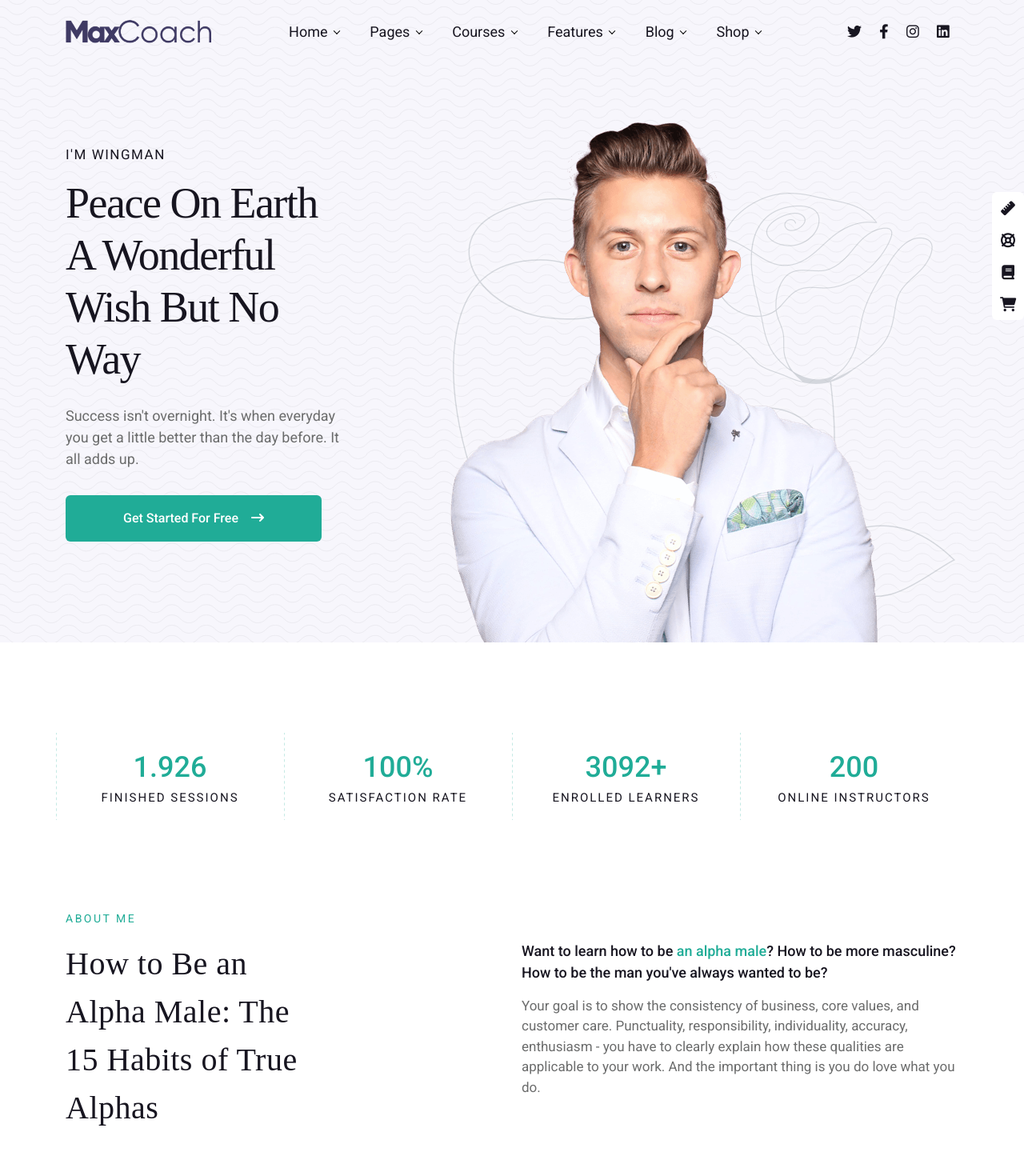
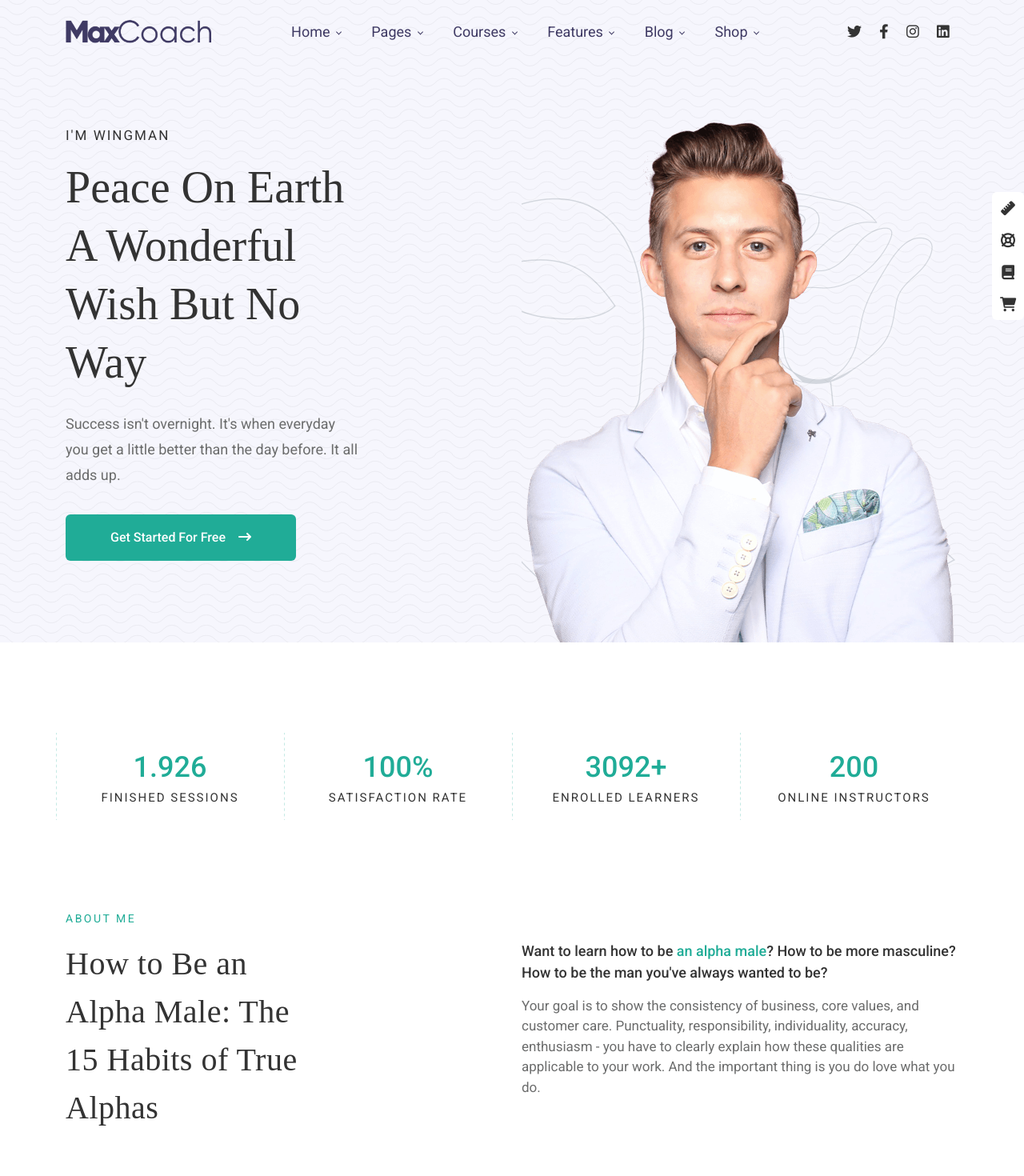
Before and after one commit to Salvatore-Gianfrancesco/proj-html-vuejs, a Vue app: page / in a window 1280 px wide. Shown: the top 1470 px of the page at 80% size. Built offline with nearby package versions, Linux system fonts and the light colour scheme.

Commit message:
refactoring header style

```diff
--- a/src/App.vue
+++ b/src/App.vue
@@ -16,7 +16,9 @@ export default {
 </script>
 
 <template>
+  <!-- footer arrow destination -->
   <a name="go_up"></a>
+
   <!-- AppHeader -->
   <AppHeader />
 
--- a/src/assets/scss/partials/_variables.scss
+++ b/src/assets/scss/partials/_variables.scss
@@ -4,7 +4,14 @@ $mt-silver-sand: #bbbcbd;
 $mt-mountain-meadow: #20ac97;
 $mt-corduroy: #6b6c6c;
 
-$bg-header: #f7f6fc;
+$mt-primary: #20ac97;
+$mt-secondary: #3F3A64;
+$mt-light: #ffffff;
+$mt-dark: #333333;
+$mt-gray: #6b6c6c;
+$bg-header: #f6f6fd;
+
 $btn-hover: #3e3a65;
 
-$font-merriweather: "'Merriweather', serif";
+$font-merriweather: "Playfair Display', serif";
+$font-serif: "Playfair Display', serif";
--- a/src/assets/scss/style.scss
+++ b/src/assets/scss/style.scss
@@ -1,7 +1,7 @@
 @use '../../../node_modules/bootstrap/scss/bootstrap.scss';
 @use './partials/variables' as *;
 
-@import url('https://fonts.googleapis.com/css2?family=Merriweather&display=swap');
+@import url('https://fonts.googleapis.com/css2?family=Playfair+Display:wght@400;500;600;700;800;900&display=swap');
 @import url('https://fonts.googleapis.com/css2?family=Roboto:wght@400;500;700;900&display=swap');
 
 * {
@@ -11,7 +11,7 @@
 }
 
 body {
-  color: $mt-cinder;
+  color: $mt-dark;
   font-family: 'Roboto', sans-serif;
   font-size: 18px;
 }
@@ -19,3 +19,9 @@ body {
 img {
   max-width: 100%;
 }
+
+a,
+button,
+i {
+  transition: 0.3s;
+}
--- a/src/components/HeaderBottom.vue
+++ b/src/components/HeaderBottom.vue
@@ -7,9 +7,9 @@ export default {
 <template>
     <section class="header_bottom">
         <div class="container">
-            <div class="row align-items-center">
-                <div class="col-4">
-                    <div class="d-flex flex-column gap-3">
+            <div class="row row-cols-2 align-items-center">
+                <div class="col">
+                    <div class="text d-flex flex-column gap-3">
                         <!-- I'M WINGMAN -->
                         <div class="wingman text-uppercase">i'm wingman</div>
 
@@ -30,9 +30,9 @@ export default {
                     </div>
                 </div>
 
-                <div class="col-8">
+                <div class="col">
                     <!-- hero image -->
-                    <div class="shape d-flex justify-content-center">
+                    <div class="image d-flex justify-content-center">
                         <img src="../assets/img/home-movation-hero-image.png" alt="" class="mt-5 pt-5">
                     </div>
                 </div>
@@ -45,36 +45,41 @@ export default {
 @use '../assets/scss/partials/variables' as *;
 
 .header_bottom {
+    .text {
+        padding-right: 11rem;
+
         .wingman {
             font-size: 17px;
-        letter-spacing: 1.5px;
+            letter-spacing: 2px;
         }
 
         h1 {
-        font-family: $font-merriweather;
-        font-size: 54px;
-        letter-spacing: -1.5px;
+            font-family: $font-serif;
+            font-size: 56px;
+            line-height: 1.3;
         }
 
         p {
-        color: $mt-corduroy;
+            color: $mt-gray;
+            line-height: 1.8;
         }
 
         button {
-        width: 20rem;
-        background-color: $mt-mountain-meadow;
-        color: $mt-white;
+            width: 18rem;
+            background-color: $mt-primary;
+            color: $mt-light;
             font-weight: 500;
             padding: 1rem 0;
             transition: 0.3s;
 
             &:hover {
-            background-color: $btn-hover;
-            color: $mt-white;
+                background-color: $mt-secondary;
+                color: $mt-light;
+            }
         }
     }
 
-    .shape {
+    .image {
         height: 100%;
         width: 100%;
         background-image: url('../assets/img/home-movation-shape-face.png');
--- a/src/components/HeaderLinks.vue
+++ b/src/components/HeaderLinks.vue
@@ -24,16 +24,15 @@ export default {
 
 .header_links {
     a {
-        color: $mt-cinder;
+        color: $mt-secondary;
         text-decoration: none;
         padding: 0 1.2rem;
-        transition: 0.3s;
 
         .dropdown_icon {
-            width: 6px;
+            width: 5px;
             aspect-ratio: 1/1;
-            border-bottom: 1px solid black;
-            border-right: 1px solid black;
+            border-bottom: 1px solid $mt-secondary;
+            border-right: 1px solid $mt-secondary;
             rotate: 45deg;
             display: inline-block;
             transform: translate(-50%, -50%);
@@ -41,12 +40,12 @@ export default {
         }
 
         &:hover {
-            color: $mt-mountain-meadow;
-            border-bottom: 1px solid $mt-mountain-meadow;
+            color: $mt-primary;
+            border-bottom: 1px solid $mt-primary;
         }
 
         &:hover .dropdown_icon {
-            border-color: $mt-mountain-meadow;
+            border-color: $mt-primary;
         }
     }
 }
--- a/src/components/HeaderSocial.vue
+++ b/src/components/HeaderSocial.vue
@@ -20,10 +20,9 @@ export default {
     i {
         padding: 0 0.7rem;
         cursor: pointer;
-        transition: 0.3s;
 
         &:hover {
-            color: $mt-mountain-meadow;
+            color: $mt-primary;
         }
     }
 }
--- a/src/components/HeaderTop.vue
+++ b/src/components/HeaderTop.vue
@@ -15,7 +15,7 @@ export default {
     <section class="header_top">
         <div class="container d-flex justify-content-between align-items-center">
             <div class="logo">
-                <img src="../assets/img/dark-logo.png" alt="">
+                <img src="../assets/img/dark-logo.png" alt="logo">
             </div>
 
             <!-- header links -->
```
Lines whose indentation alone changed are shown as unchanged.
